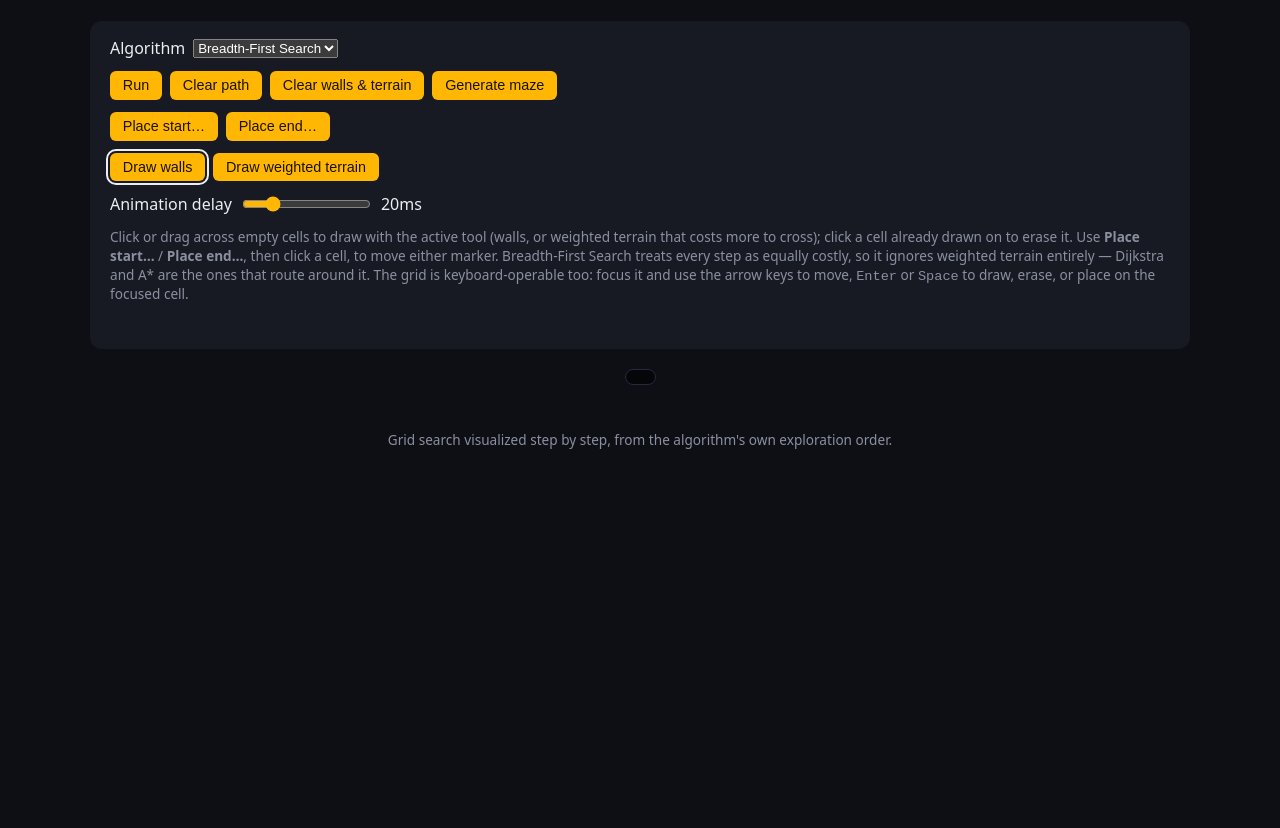
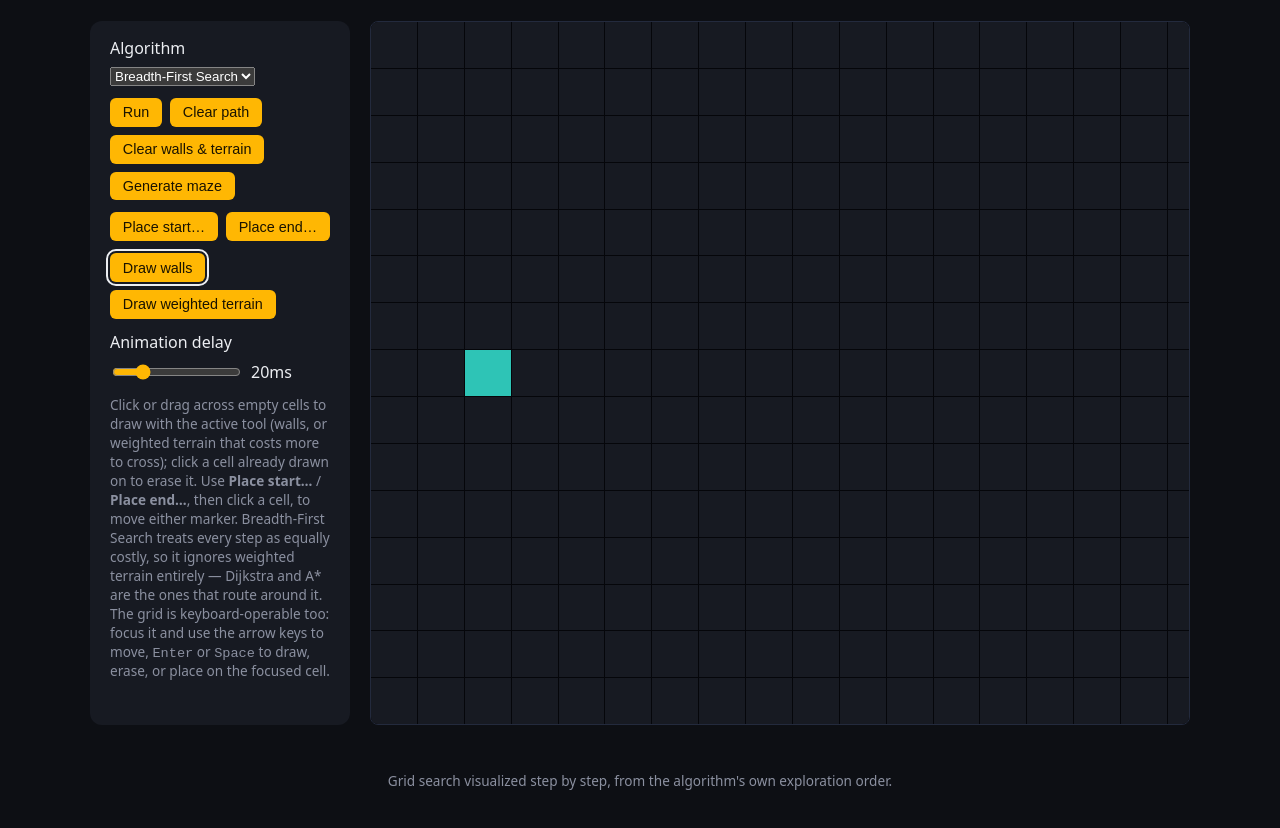
Before and after one commit to fushanbobfan/pathlight, a website with bundled scripts: page index.html in a window 1280 px wide. Shown: the part 92-920 px from the top of the page. Before the commit the page ends 800 px from the top, so only its background shows below. Built offline with nearby package versions, Linux system fonts and the light colour scheme.

Commit message:
Fix the controls panel starving the grid of layout width

```diff
--- a/style.css
+++ b/style.css
@@ -61,7 +61,11 @@ main {
   display: flex;
   flex-direction: column;
   gap: 0.75rem;
-  min-width: 220px;
+  flex: 0 0 260px;
+  /* Without an explicit basis, a flex item's default (auto) one is its max-content width — for
+     a panel containing a long, unwrapped-for-measurement paragraph (.hint), that's the width
+     of its longest line laid out on one line, which can balloon to nearly the whole row and
+     starve .grid of space. Fixing .controls to a set width sidesteps that entirely. */
 }
 
 .control-row {
@@ -120,6 +124,12 @@ input[type="range"] {
   border-radius: 8px;
   overflow: hidden;
   user-select: none;
+  flex: 1 1 480px;
+  /* A flex item's implicit min-width is auto (its content size), not 0 — for a CSS grid of
+     `1fr` columns whose content (empty cells) has no intrinsic size of its own, that can fail
+     to resolve to a sensible width. min-width: 0 lets it size purely from the flex-basis and
+     available space instead. */
+  min-width: 0;
   max-width: 100%;
 }
 
```
